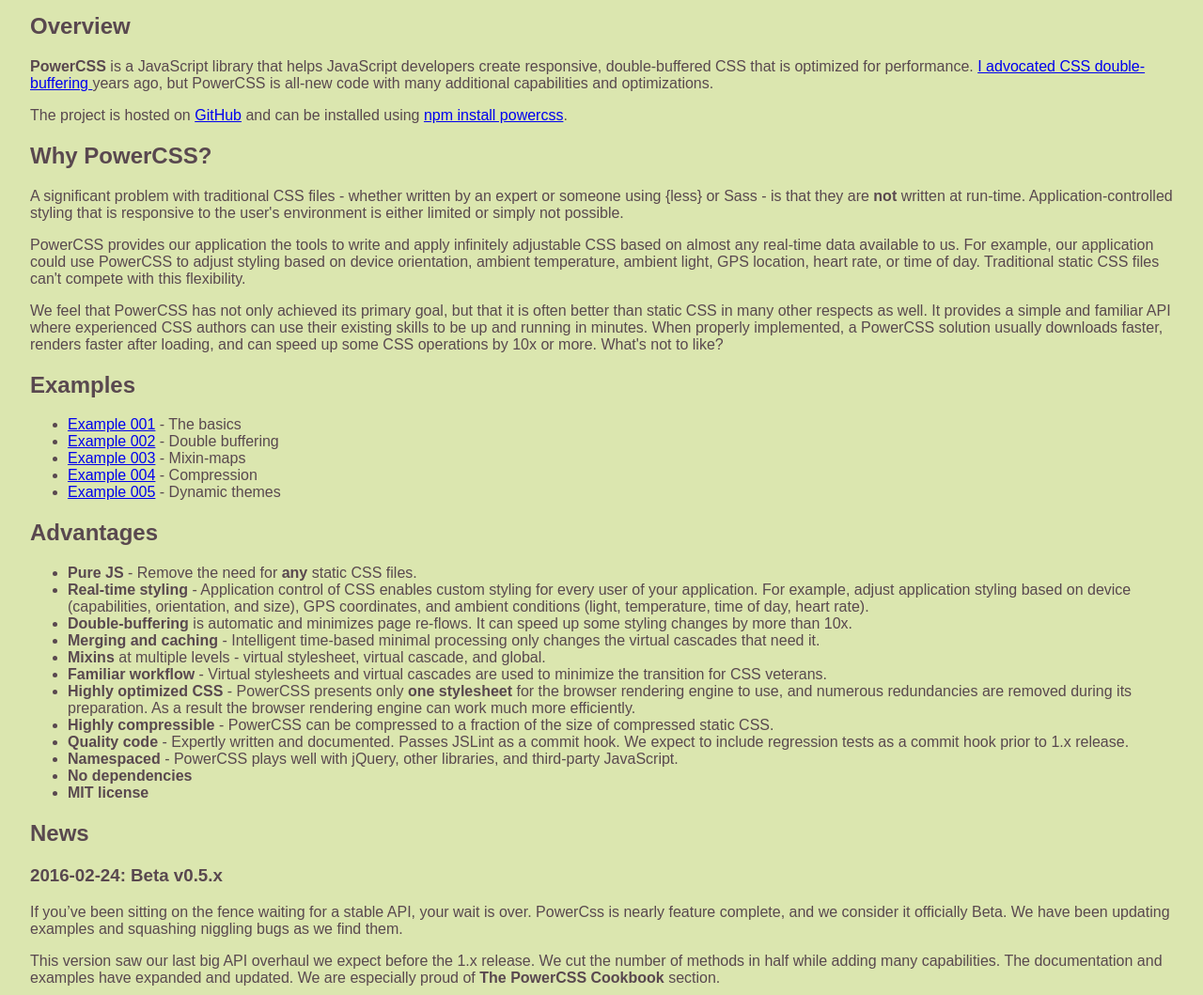
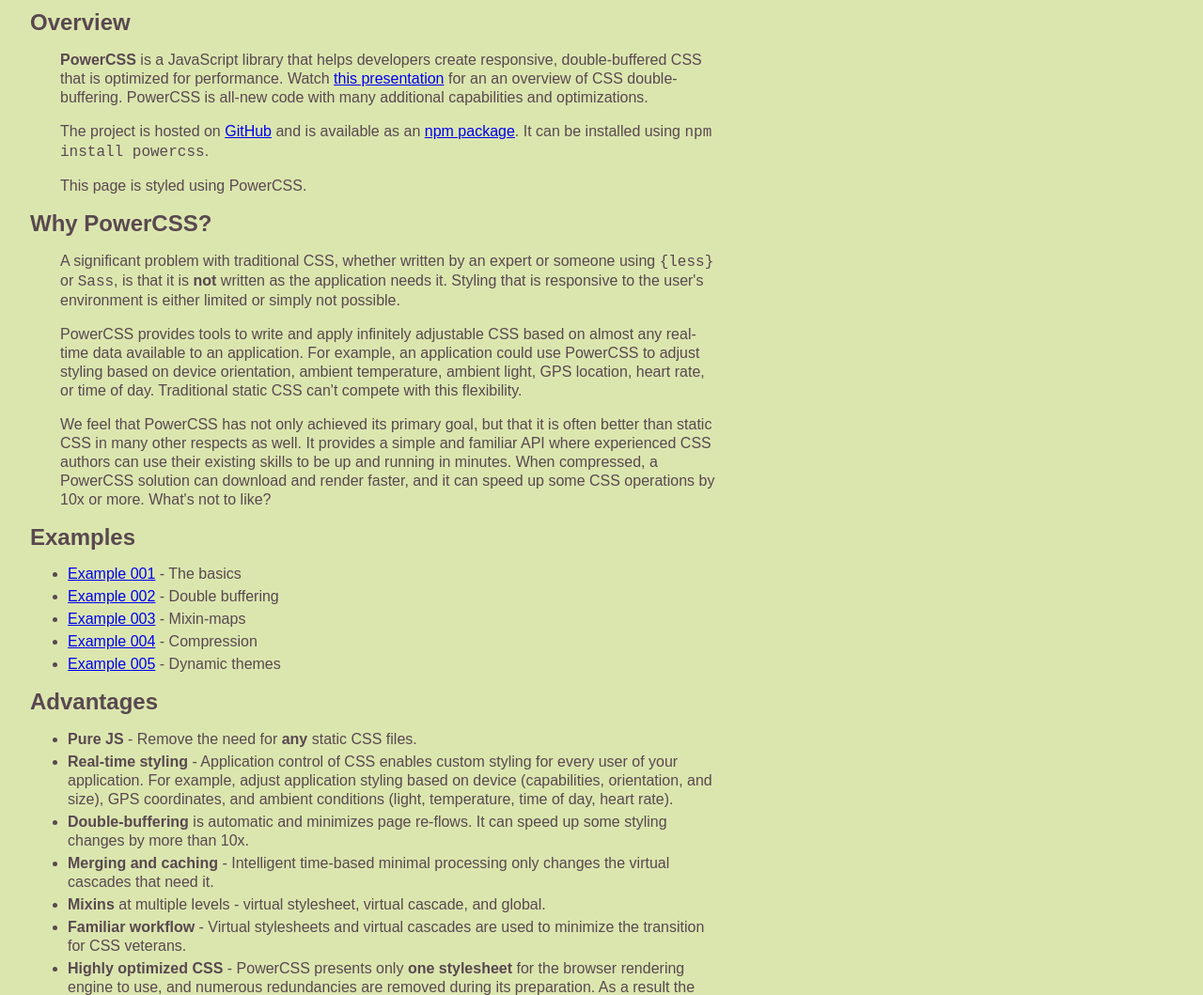
Before and after one commit to mmikowski/powercss, a website: page index.html in a window 1280 px wide. Shown: the part 200-1259 px from the top of the page at 94% size. Drawn offline with Linux system fonts and the light colour scheme.

Commit message:
Updates for powercss.org

```diff
--- a/index.html
+++ b/index.html
@@ -12,38 +12,41 @@
 <body>
   <div class="pcss-_logo_"></div>
   <h2>Overview</h2>
-    <p><b>PowerCSS</b> is a JavaScript library that helps JavaScript
-    developers create responsive, double-buffered CSS that is optimized
-    for performance.  <a href="https://www.youtube.com/watch?v=rnkMjzhxw4s"
-    >I advocated CSS double-buffering </a> years ago, but PowerCSS is all-new
-    code with many additional capabilities
+    <p><b>PowerCSS</b> is a JavaScript library that helps developers create
+    responsive, double-buffered CSS that is optimized for performance.
+    Watch <a href="https://www.youtube.com/watch?v=rnkMjzhxw4s">this
+    presentation</a> for an an overview of CSS double-buffering.
+    PowerCSS is all-new code with many additional capabilities
     and optimizations.<p>
 
-    The project is hosted on <a href="https://github.com/mmikowski/powercss"
-    >GitHub</a> and can be installed using
-    <a href="https://www.npmjs.com/package/powercss">npm install powercss</a>.
+    <p>The project is hosted on <a href="https://github.com/mmikowski/powercss"
+    >GitHub</a> and is available as an
+    <a href="https://www.npmjs.com/package/powercss">npm package</a>.
+    It can be installed using <code>npm install powercss</code>.</p>
+
+    <p>This page is styled using PowerCSS.</p>
 
   <h2>Why PowerCSS?</h2>
-  <p>A significant problem with traditional CSS files - whether written
-  by an expert or someone using {less} or Sass - is that they are
-  <b>not</b> written at run-time. Application-controlled styling that is
-  responsive to the user's environment is either limited or simply not
-  possible.</p>
+    <p>A significant problem with traditional CSS, whether written
+    by an expert or someone using <code>{less}</code> or <code>Sass</code>,
+    is that it is <b>not</b> written as the application needs it.
+    Styling that is responsive to the user's environment is either limited
+    or simply not possible.</p>
 
-  <p>PowerCSS provides our application the tools to write and apply infinitely
-  adjustable CSS based on almost any real-time data available to us.
-  For example, our application could use PowerCSS to adjust styling based on
+    <p>PowerCSS provides tools to write and apply infinitely adjustable
+    CSS based on almost any real-time data available to an application.
+    For example, an application could use PowerCSS to adjust styling based on
     device orientation, ambient temperature, ambient light, GPS location,
-  heart rate, or time of day. Traditional static CSS files can't compete with
+    heart rate, or time of day. Traditional static CSS can't compete with
     this flexibility.</p>
 
     <p>We feel that PowerCSS has not only achieved its primary goal, but that
     it is often better than static CSS in many other respects as well.
     It provides a simple and familiar API where experienced CSS authors
     can use their existing skills to be up and running in minutes.
-  When properly implemented, a PowerCSS solution usually downloads
-  faster, renders faster after loading, and can speed up some CSS
-  operations by 10x or more. What's not to like?</p>
+    When compressed, a PowerCSS solution can download and render faster,
+    and it can speed up some CSS operations by 10x or more.
+    What's not to like?</p>
 
   <h2>Examples</h2>
     <ul>
@@ -86,7 +89,7 @@
         are removed during its preparation. As a result the browser
         rendering engine can work much more efficiently.</li>
       <li><strong>Highly compressible</strong> - PowerCSS can be
-        compressed to a fraction of the size of compressed static CSS.</li>
+        compressed to a fraction of the size of minimized static CSS.</li>
       <li><strong>Quality code</strong> - Expertly written and documented.
         Passes JSLint as a commit hook. We expect to include regression tests
         as a commit hook prior to 1.x release.</li>
@@ -98,19 +101,21 @@
 
   <h2>News</h2>
     <h3>2016-02-24: Beta v0.5.x</h3>
-  <p>If you’ve been sitting on the fence waiting for a stable API, your wait is over.
-  PowerCss is nearly feature complete, and we consider it officially
-  Beta. We have been updating examples and squashing niggling bugs as we find
-  them.</p>
+    <p>PowerCss is nearly feature complete, and we consider it officially
+    <b>Beta</b>. We have been updating examples and squashing niggling bugs
+    as we find them.</p>
 
     <p>This version saw our last big API overhaul we expect before the 1.x
     release.  We cut the number of methods in half while adding many
     capabilities. The documentation and examples have expanded and updated.
-  We are especially proud of <strong>The PowerCSS Cookbook</strong> section.</p>
+    We have added the PowerCSS Cookbook section to the
+    <a href="https://github.com/mmikowski/powercss/blob/master/README.md"
+    >GitHub Documentation</a> which we hope you find useful.
 
     <p>The work remaining includes documentation updates, example implementations,
     and regression tests. We hope to complete those tasks and see a 1.x release
     before the end of March 2016.</p>
 
+  <h2>End</h2>
 </body>
 </html>
--- a/js/pcss._home_.js
+++ b/js/pcss._home_.js
@@ -149,16 +149,16 @@
   };
   base_selector_list = [
     { _selector_str_  : 'body',
-      _rule_map_     : {
-        _display_    : '_block_',
-        _box_sizing_ : '_border_box_',
-        _margin_     : '_0_',
-        _padding_    : '_2rem_',
-        _background_ : '_color_bkgd_',
-        _overflow_y_ : '_scroll_',
-        _font_family_: '_font_sans_',
-        _font_size_  : '_base_body_font_size_',
-        _color_      : '_color_font_'
+      _rule_map_ : {
+        _box_sizing_  : '_border_box_',
+        _margin_      : '_0_',
+        _padding_     : '_2rem_',
+        _background_  : '_color_bkgd_',
+        _max_width_   : [ '50rem' ],
+        _font_family_ : '_font_sans_',
+        _font_size_   : '_base_body_font_size_',
+        _line_height_ : '_1d25rem_',
+        _color_       : '_color_font_',
       }
     },
     { _selector_str_ : 'input',
@@ -175,19 +175,25 @@
       }
     },
     { _selector_str_ : 'input:focus',
-      _rule_map_   : {
+      _rule_map_ : {
         _border_color_ : '_xfff_',
         _background_   : '_x444_',
         _color_        : '_xfff_'
       },
     },
     { _selector_str_ : '.pcss-_logo_',
-      _rule_map_     : {
+      _rule_map_ : {
         _background_image_ : ['url(http://mmikowski.github.io/images/2016-02-22-pcss.png)'],
         _background_size_ : '_cover_',
         _width_  : [ '20.75rem' ],
         _height_ : [ '10.125rem' ]
       }
+    },
+    { _selector_str_ : 'li',
+      _rule_map_ : { _margin_btm_ : '_d25rem_' }
+    },
+    { _selector_str_  : 'p',
+      _rule_map_ : { _margin_left_ : '_2rem_' }
     }
   ];
 
@@ -395,7 +401,7 @@
     _regen_type_ : '_use_'
   });
 
-  setInterval( fn_set_palette, 50000000 );
+  // setInterval( fn_set_palette, 50000 );
   // End init
 };
 // END pcss._home_
--- a/package.json
+++ b/package.json
@@ -1,5 +1,5 @@
 { "name": "powercss",
-  "version": "0.5.10",
+  "version": "0.5.11",
   "description": "Unleash PowerCSS to create custom CSS for every user that visits your site. PowerCSS uses merging, caching, compression, and double-buffering to exceed the speed and flexibility of static CSS. https://www.youtube.com/watch?v=rnkMjzhxw4s",
   "keywords": [
     "css", "power", "powercss", "power-css", "css-power",
--- a/pcss.js
+++ b/pcss.js
@@ -192,6 +192,7 @@
       _d75rem_        : '.75rem',
       _d875rem_       : '.5rem',
       _1rem_          : '1rem',
+      _1d25rem_       : '1.25rem',
       _1d5rem_        : '1.5rem',
       _1d75rem_       : '1.75rem',
       _2rem_          : '2rem',
```
Lines whose indentation alone changed are shown as unchanged.
